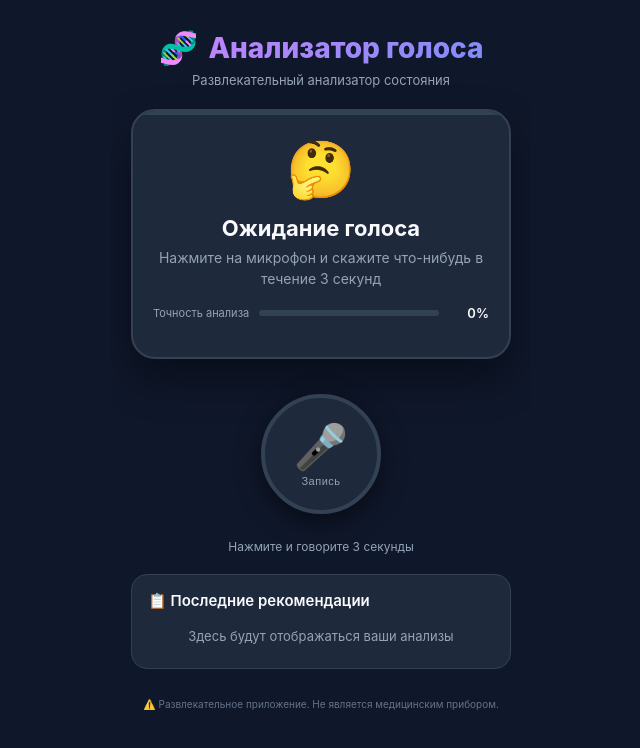
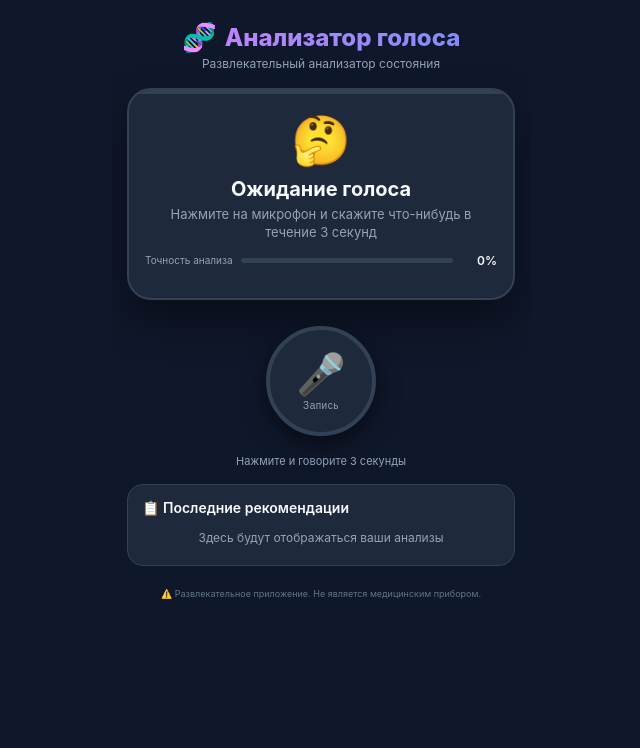
Before and after one commit to Makafire/voice-health-app, a website: page index.html in a window 1280 px wide. Shown: the whole page, without its empty margins (319-959 px from the left). Drawn offline with Linux system fonts and the light colour scheme.

Commit message:
Update style.css

```diff
--- a/css/style.css
+++ b/css/style.css
@@ -41,6 +41,7 @@ body {
     color: var(--text-primary);
     display: flex;
     justify-content: center;
+    align-items: center;
     -webkit-tap-highlight-color: transparent;
     user-select: none;
     overscroll-behavior: none;
@@ -53,8 +54,8 @@ body {
     height: 100%;
     display: flex;
     flex-direction: column;
-    gap: 20px;
-    padding: 16px 20px;
+    gap: 16px;
+    padding: 12px 16px;
     overflow-y: auto;
     -webkit-overflow-scrolling: touch;
 }
@@ -62,7 +63,7 @@ body {
 /* Шапка */
 .header {
     text-align: center;
-    padding-top: 12px;
+    padding-top: 8px;
     flex-shrink: 0;
 }
 
@@ -70,16 +71,16 @@ body {
     display: flex;
     align-items: center;
     justify-content: center;
-    gap: 10px;
-    margin-bottom: 4px;
+    gap: 8px;
+    margin-bottom: 2px;
 }
 
 .logo-icon {
-    font-size: 32px;
+    font-size: 28px;
 }
 
 .logo h1 {
-    font-size: 28px;
+    font-size: 24px;
     font-weight: 800;
     background: linear-gradient(135deg, #c084fc, #818cf8);
     -webkit-background-clip: text;
@@ -89,15 +90,15 @@ body {
 
 .subtitle {
     color: var(--text-secondary);
-    font-size: 13px;
-    line-height: 1.4;
+    font-size: 12px;
+    line-height: 1.3;
 }
 
 /* Карточка результата */
 .result-card {
     background: var(--bg-card);
     border-radius: var(--radius-lg);
-    padding: 24px 20px;
+    padding: 20px 16px;
     text-align: center;
     border: 2px solid var(--border);
     transition: all 0.4s ease;
@@ -118,41 +119,41 @@ body {
 }
 
 .result-icon {
-    font-size: 56px;
-    margin-bottom: 12px;
+    font-size: 48px;
+    margin-bottom: 8px;
     animation: fadeIn 0.5s ease;
 }
 
 .result-title {
-    font-size: 22px;
+    font-size: 20px;
     font-weight: 700;
-    margin-bottom: 6px;
+    margin-bottom: 4px;
 }
 
 .result-description {
     color: var(--text-secondary);
-    font-size: 14px;
-    line-height: 1.5;
-    margin-bottom: 16px;
+    font-size: 13px;
+    line-height: 1.4;
+    margin-bottom: 12px;
 }
 
 /* Шкала уверенности */
 .confidence-bar {
     display: flex;
     align-items: center;
-    gap: 10px;
-    margin-bottom: 12px;
+    gap: 8px;
+    margin-bottom: 10px;
 }
 
 .confidence-label {
-    font-size: 11px;
+    font-size: 10px;
     color: var(--text-secondary);
     white-space: nowrap;
 }
 
 .progress-track {
     flex: 1;
-    height: 6px;
+    height: 5px;
     background: var(--border);
     border-radius: 10px;
     overflow: hidden;
@@ -166,9 +167,9 @@ body {
 }
 
 .confidence-value {
-    font-size: 13px;
+    font-size: 12px;
     font-weight: 600;
-    min-width: 40px;
+    min-width: 36px;
     text-align: right;
 }
 
@@ -176,9 +177,9 @@ body {
 .extra-tips {
     background: rgba(255, 255, 255, 0.03);
     border-radius: var(--radius-sm);
-    padding: 12px 14px;
-    margin-top: 6px;
-    font-size: 12px;
+    padding: 10px 12px;
+    margin-top: 4px;
+    font-size: 11px;
     color: var(--text-secondary);
     text-align: left;
     display: none;
@@ -195,8 +196,8 @@ body {
 }
 
 .extra-tips li {
-    padding: 3px 0;
-    padding-left: 18px;
+    padding: 2px 0;
+    padding-left: 16px;
     position: relative;
 }
 
@@ -212,22 +213,22 @@ body {
     display: flex;
     flex-direction: column;
     align-items: center;
-    gap: 10px;
+    gap: 8px;
     flex-shrink: 0;
 }
 
 .mic-wrapper {
     position: relative;
-    width: 150px;
-    height: 150px;
+    width: 130px;
+    height: 130px;
     display: flex;
     align-items: center;
     justify-content: center;
 }
 
 .mic-button {
-    width: 120px;
-    height: 120px;
+    width: 110px;
+    height: 110px;
     border-radius: 50%;
     background: var(--bg-button);
     border: 4px solid var(--border);
@@ -243,6 +244,8 @@ body {
     box-shadow: var(--shadow-button);
     -webkit-tap-highlight-color: transparent;
     outline: none;
+    -webkit-appearance: none;
+    appearance: none;
 }
 
 .mic-button:active {
@@ -250,12 +253,12 @@ body {
 }
 
 .mic-icon {
-    font-size: 44px;
+    font-size: 40px;
     transition: transform 0.3s ease;
 }
 
 .mic-text {
-    font-size: 11px;
+    font-size: 10px;
     color: var(--text-secondary);
     font-weight: 500;
     letter-spacing: 0.5px;
@@ -265,7 +268,7 @@ body {
 .mic-button.listening {
     border-color: var(--danger);
     background: #2d1e1e;
-    box-shadow: 0 0 40px rgba(239, 68, 68, 0.4);
+    box-shadow: 0 0 30px rgba(239, 68, 68, 0.4);
     animation: micPulse 2s infinite;
 }
 
@@ -276,7 +279,7 @@ body {
 .mic-button.processing {
     border-color: var(--warning);
     background: #2d2410;
-    box-shadow: 0 0 30px rgba(251, 191, 36, 0.3);
+    box-shadow: 0 0 25px rgba(251, 191, 36, 0.3);
     pointer-events: none;
 }
 
@@ -287,8 +290,8 @@ body {
 /* Пульсирующее кольцо */
 .pulse-ring {
     position: absolute;
-    width: 140px;
-    height: 140px;
+    width: 120px;
+    height: 120px;
     border-radius: 50%;
     border: 2px solid var(--danger);
     opacity: 0;
@@ -320,7 +323,7 @@ body {
 .sound-waves span {
     display: block;
     width: 3px;
-    height: 20px;
+    height: 16px;
     background: var(--danger);
     border-radius: 3px;
     animation: waveAnimation 0.8s infinite;
@@ -333,7 +336,7 @@ body {
 .sound-waves span:nth-child(5) { animation-delay: 0.4s; }
 
 .mic-hint {
-    font-size: 12px;
+    font-size: 11px;
     color: var(--text-secondary);
     text-align: center;
 }
@@ -342,48 +345,48 @@ body {
 .history-section {
     background: var(--bg-card);
     border-radius: var(--radius-md);
-    padding: 16px;
+    padding: 14px;
     border: 1px solid var(--border);
     flex-shrink: 0;
 }
 
 .history-title {
-    font-size: 15px;
+    font-size: 14px;
     font-weight: 600;
-    margin-bottom: 10px;
+    margin-bottom: 8px;
     color: var(--text-primary);
 }
 
 .history-list {
     display: flex;
     flex-direction: column;
-    gap: 6px;
+    gap: 5px;
 }
 
 .history-empty {
     color: var(--text-secondary);
-    font-size: 13px;
+    font-size: 12px;
     text-align: center;
-    padding: 8px;
+    padding: 6px;
 }
 
 .history-item {
     display: flex;
     align-items: center;
-    gap: 10px;
-    padding: 8px 12px;
+    gap: 8px;
+    padding: 6px 10px;
     background: rgba(255, 255, 255, 0.03);
     border-radius: var(--radius-sm);
-    font-size: 13px;
+    font-size: 12px;
     animation: fadeIn 0.3s ease;
 }
 
 .history-item-icon {
-    font-size: 22px;
+    font-size: 20px;
 }
 
 .history-item-time {
-    font-size: 11px;
+    font-size: 10px;
     color: var(--text-secondary);
     margin-left: auto;
 }
@@ -391,14 +394,14 @@ body {
 /* Дисклеймер */
 .disclaimer {
     text-align: center;
-    padding: 8px;
+    padding: 6px;
     flex-shrink: 0;
 }
 
 .disclaimer p {
-    font-size: 10px;
+    font-size: 9px;
     color: #64748b;
-    line-height: 1.4;
+    line-height: 1.3;
 }
 
 /* Убираем внешние ссылки */
@@ -413,8 +416,8 @@ a[href^="http"] {
 }
 
 @keyframes micPulse {
-    0%, 100% { box-shadow: 0 0 20px rgba(239, 68, 68, 0.2); }
-    50% { box-shadow: 0 0 50px rgba(239, 68, 68, 0.5); }
+    0%, 100% { box-shadow: 0 0 15px rgba(239, 68, 68, 0.2); }
+    50% { box-shadow: 0 0 40px rgba(239, 68, 68, 0.5); }
 }
 
 @keyframes ringPulse {
@@ -433,6 +436,6 @@ a[href^="http"] {
 }
 
 @keyframes waveAnimation {
-    0%, 100% { height: 10px; }
-    50% { height: 30px; }
+    0%, 100% { height: 8px; }
+    50% { height: 24px; }
 }
```
